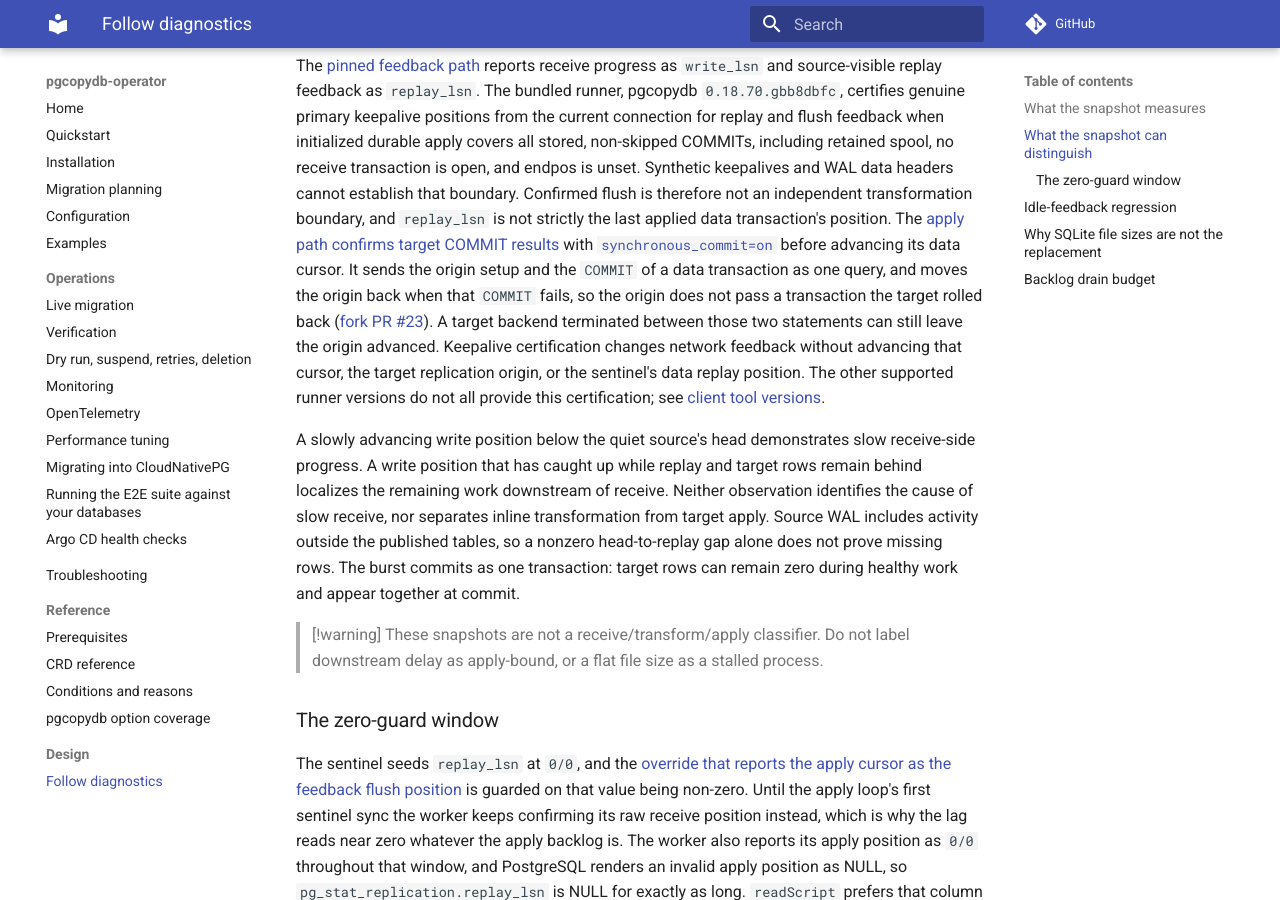
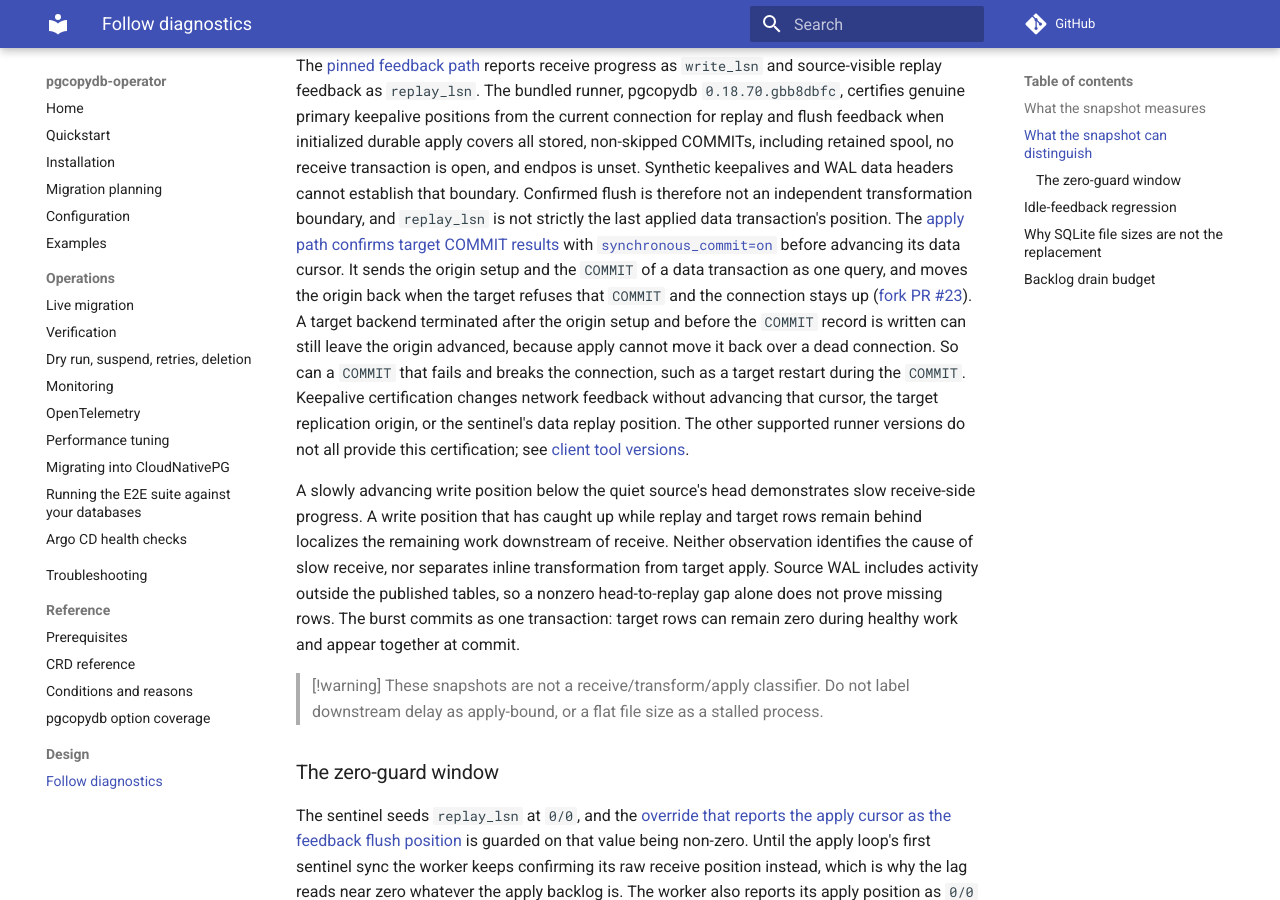
Before and after one commit to ydixken/pgcopydb-operator, an MkDocs documentation site: the page built from docs/design/follow-diagnostics.md, in a window 1280 px wide and 900 px high, scrolled down 760 px. Built offline with MkDocs 1.6.1 and Material for MkDocs 9.7.7, drawn with Linux system fonts in a browser that asks for light colours; comment, search, counter and statistics services are not loaded.

Commit message:
docs: limit the COMMIT rewind to a connection that stays up
Fork PR #23 rewinds the origin only when the target refuses the COMMIT
and the connection survives. A backend terminated any time before the
COMMIT record is written, or a COMMIT that breaks the connection, can
still leave the origin advanced.

```diff
--- a/docs/design/follow-diagnostics.md
+++ b/docs/design/follow-diagnostics.md
@@ -26,8 +26,9 @@ The bundled runner, pgcopydb `0.18.70.gbb8dbfc`, certifies genuine primary keepa
 Synthetic keepalives and WAL data headers cannot establish that boundary.
 Confirmed flush is therefore not an independent transformation boundary, and `replay_lsn` is not strictly the last applied data transaction's position.
 The [apply path confirms target COMMIT results](https://github.com/ydixken/pgcopydb/blob/bb8dbfcb255c611c4972c9a2e25f14d3cd4d657b/src/bin/pgcopydb/ld_apply.c#L1025-L1045) with [`synchronous_commit=on`](https://github.com/ydixken/pgcopydb/blob/bb8dbfcb255c611c4972c9a2e25f14d3cd4d657b/src/bin/pgcopydb/ld_apply.c#L38-L44) before advancing its data cursor.
-It sends the origin setup and the `COMMIT` of a data transaction as one query, and moves the origin back when that `COMMIT` fails, so the origin does not pass a transaction the target rolled back ([fork PR #23](https://github.com/ydixken/pgcopydb/pull/23)).
-A target backend terminated between those two statements can still leave the origin advanced.
+It sends the origin setup and the `COMMIT` of a data transaction as one query, and moves the origin back when the target refuses that `COMMIT` and the connection stays up ([fork PR #23](https://github.com/ydixken/pgcopydb/pull/23)).
+A target backend terminated after the origin setup and before the `COMMIT` record is written can still leave the origin advanced, because apply cannot move it back over a dead connection.
+So can a `COMMIT` that fails and breaks the connection, such as a target restart during the `COMMIT`.
 Keepalive certification changes network feedback without advancing that cursor, the target replication origin, or the sentinel's data replay position.
 The other supported runner versions do not all provide this certification; see [client tool versions](../reference/prerequisites.md#client-tool-versions).
 
```
Also changed, not shown: docs/reference/prerequisites.md (+1 -1 lines), images/runner/README.md (+2 -2 lines).
